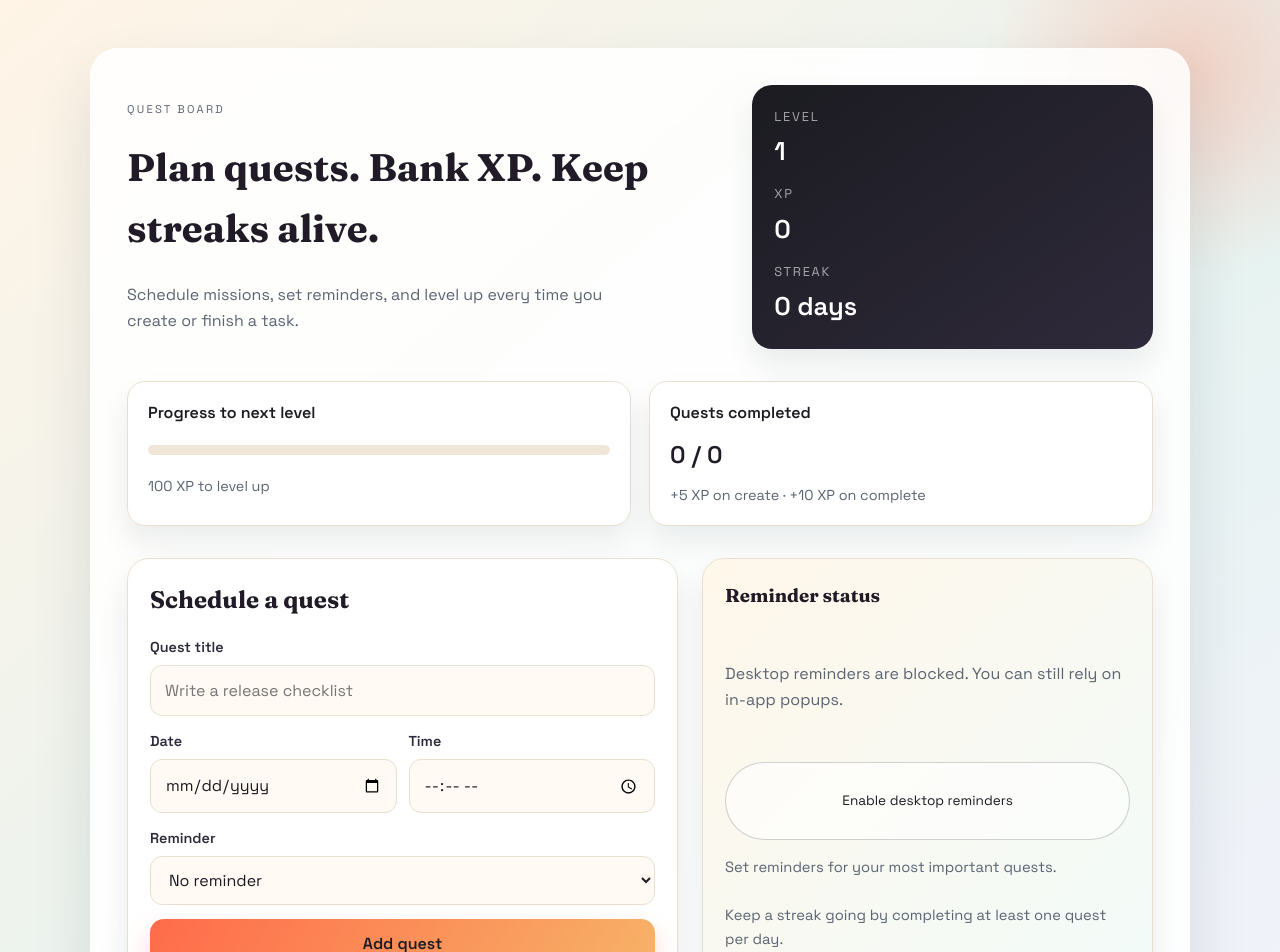
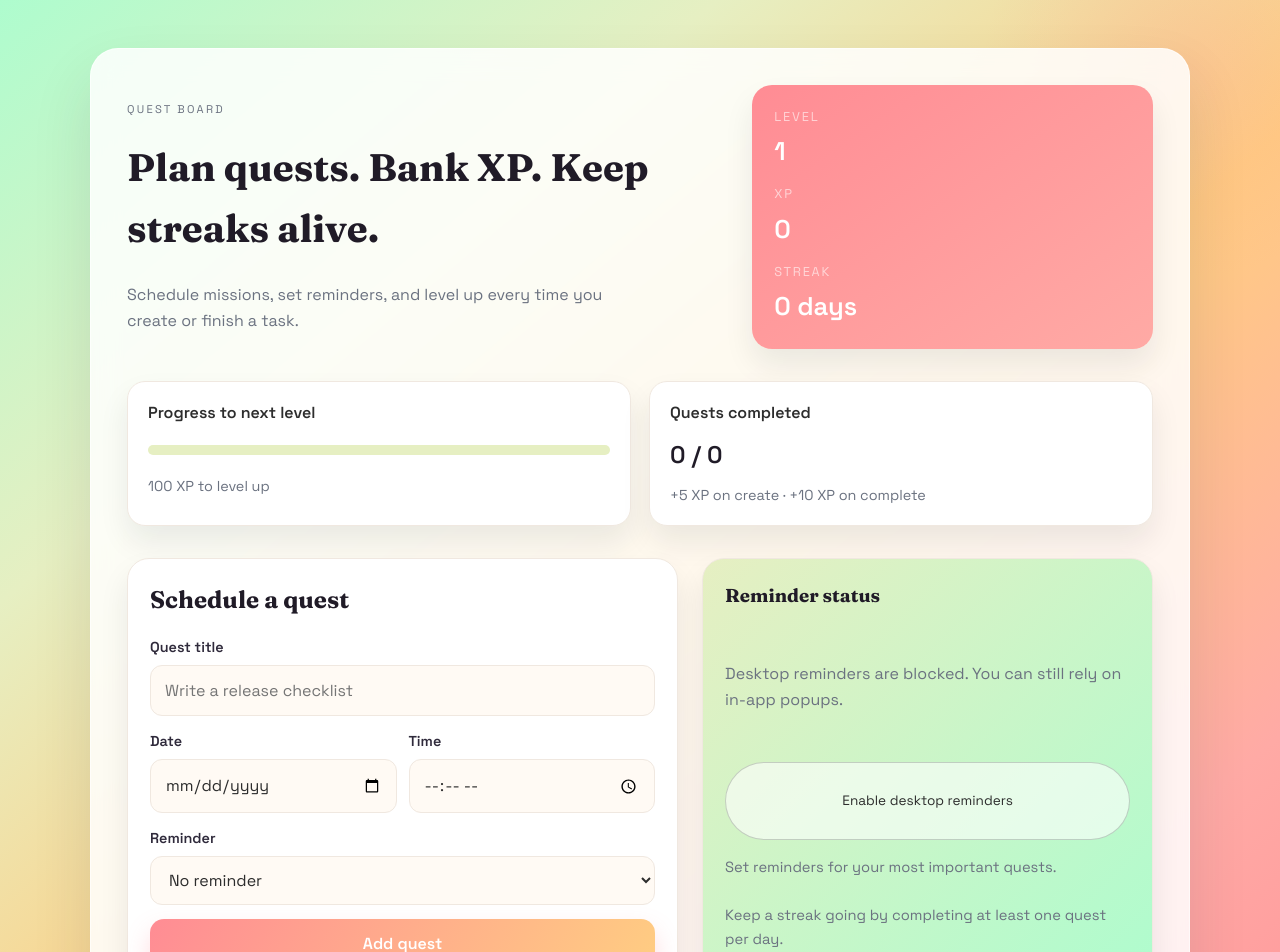
Before and after one commit to AayushAsnani/gamified-todo, a React (Vite) app: page / in a window 1280 px wide. Shown: the top 952 px of the page. Built offline with nearby package versions, Linux system fonts and the light colour scheme.

Commit message:
changed the colour theme

```diff
--- a/src/App.css
+++ b/src/App.css
@@ -21,13 +21,13 @@
 .app::before {
   top: -140px;
   right: -120px;
-  background: radial-gradient(circle, rgba(255, 107, 74, 0.5), transparent 70%);
+  background: radial-gradient(circle, rgba(255, 140, 148, 0.4), transparent 70%);
 }
 
 .app::after {
   bottom: -160px;
   left: -120px;
-  background: radial-gradient(circle, rgba(26, 167, 154, 0.45), transparent 70%);
+  background: radial-gradient(circle, rgba(174, 252, 206, 0.5), transparent 70%);
 }
 
 .shell {
@@ -81,7 +81,7 @@
 }
 
 .hero-card {
-  background: linear-gradient(145deg, #1b1b21, #2f2a3b);
+  background: linear-gradient(145deg, #FF8C94, #FFAAA5);
   color: #fff;
   padding: 22px;
   border-radius: 20px;
@@ -140,14 +140,14 @@
 
 .progress-bar {
   height: 10px;
-  background: #f0e6d8;
+  background: #E6EFC2;
   border-radius: 999px;
   overflow: hidden;
 }
 
 .progress-bar-fill {
   height: 100%;
-  background: linear-gradient(90deg, #ff6b4a, #f7b267);
+  background: linear-gradient(90deg, #FF8C94, #FFCD82);
   border-radius: 999px;
   transition: width 300ms ease;
 }
@@ -176,7 +176,7 @@
 }
 
 .tips {
-  background: linear-gradient(135deg, #fff7ea, #f2fbf9);
+  background: linear-gradient(135deg, #E6EFC2, #AEFCCE);
 }
 
 .tips p {
@@ -215,16 +215,16 @@
 .primary-button {
   padding: 12px 18px;
   border-radius: 14px;
-  background: linear-gradient(120deg, #ff6b4a, #f7b267);
-  color: #1b1b21;
+  background: linear-gradient(120deg, #FF8C94, #FFCD82);
+  color: #fff;
   font-weight: 600;
-  box-shadow: 0 12px 24px rgba(255, 107, 74, 0.25);
+  box-shadow: 0 12px 24px rgba(255, 140, 148, 0.3);
   transition: transform 150ms ease, box-shadow 150ms ease;
 }
 
 .primary-button:hover {
   transform: translateY(-1px);
-  box-shadow: 0 16px 26px rgba(255, 107, 74, 0.28);
+  box-shadow: 0 16px 26px rgba(255, 140, 148, 0.35);
 }
 
 .ghost-button {
@@ -277,7 +277,7 @@
 }
 
 .task-card.is-overdue {
-  border-color: rgba(255, 107, 74, 0.6);
+  border-color: rgba(255, 140, 148, 0.6);
 }
 
 .check-button {
@@ -317,25 +317,25 @@
 .chip {
   padding: 4px 10px;
   border-radius: 999px;
-  background: #f4efe4;
+  background: #E6EFC2;
   color: #4b4258;
   font-size: 0.75rem;
   font-weight: 600;
 }
 
 .chip-accent {
-  background: rgba(26, 167, 154, 0.15);
-  color: #1a6d66;
+  background: rgba(174, 252, 206, 0.3);
+  color: #2d6b5f;
 }
 
 .chip-warn {
-  background: rgba(247, 178, 103, 0.2);
-  color: #8a4a11;
+  background: rgba(255, 205, 130, 0.3);
+  color: #8a5a11;
 }
 
 .chip-danger {
-  background: rgba(255, 107, 74, 0.18);
-  color: #a33b26;
+  background: rgba(255, 140, 148, 0.25);
+  color: #a33b40;
 }
 
 .task-actions {
--- a/src/index.css
+++ b/src/index.css
@@ -3,14 +3,14 @@
 :root {
   --font-display: "Fraunces", "Georgia", serif;
   --font-body: "Space Grotesk", "Trebuchet MS", sans-serif;
-  --ink: #1b1b21;
-  --muted: #5b6472;
-  --accent: #ff6b4a;
-  --accent-2: #1aa79a;
-  --accent-3: #f7b267;
+  --ink: #2d2d2d;
+  --muted: #6b7280;
+  --accent: #FF8C94;
+  --accent-2: #AEFCCE;
+  --accent-3: #FFCD82;
   --card: #ffffff;
-  --canvas: #f8f1e8;
-  --border: #eadfce;
+  --canvas: #fef9f5;
+  --border: #f0e8e0;
   --shadow: 0 30px 60px rgba(30, 41, 59, 0.12);
   --shadow-soft: 0 16px 30px rgba(15, 23, 42, 0.08);
 
@@ -32,7 +32,7 @@
 body {
   margin: 0;
   min-height: 100vh;
-  background: linear-gradient(140deg, #fff4e6 0%, #e7f3f1 55%, #f6f2ff 100%);
+  background: linear-gradient(140deg, #AEFCCE 0%, #E6EFC2 25%, #FFCD82 50%, #FFAAA5 75%, #FF8C94 100%);
   color: var(--ink);
 }
 
@@ -71,6 +71,6 @@ select {
 input:focus,
 select:focus {
   outline: none;
-  border-color: #f3b091;
-  box-shadow: 0 0 0 3px rgba(255, 107, 74, 0.2);
+  border-color: #FFAAA5;
+  box-shadow: 0 0 0 3px rgba(255, 140, 148, 0.2);
 }
```
